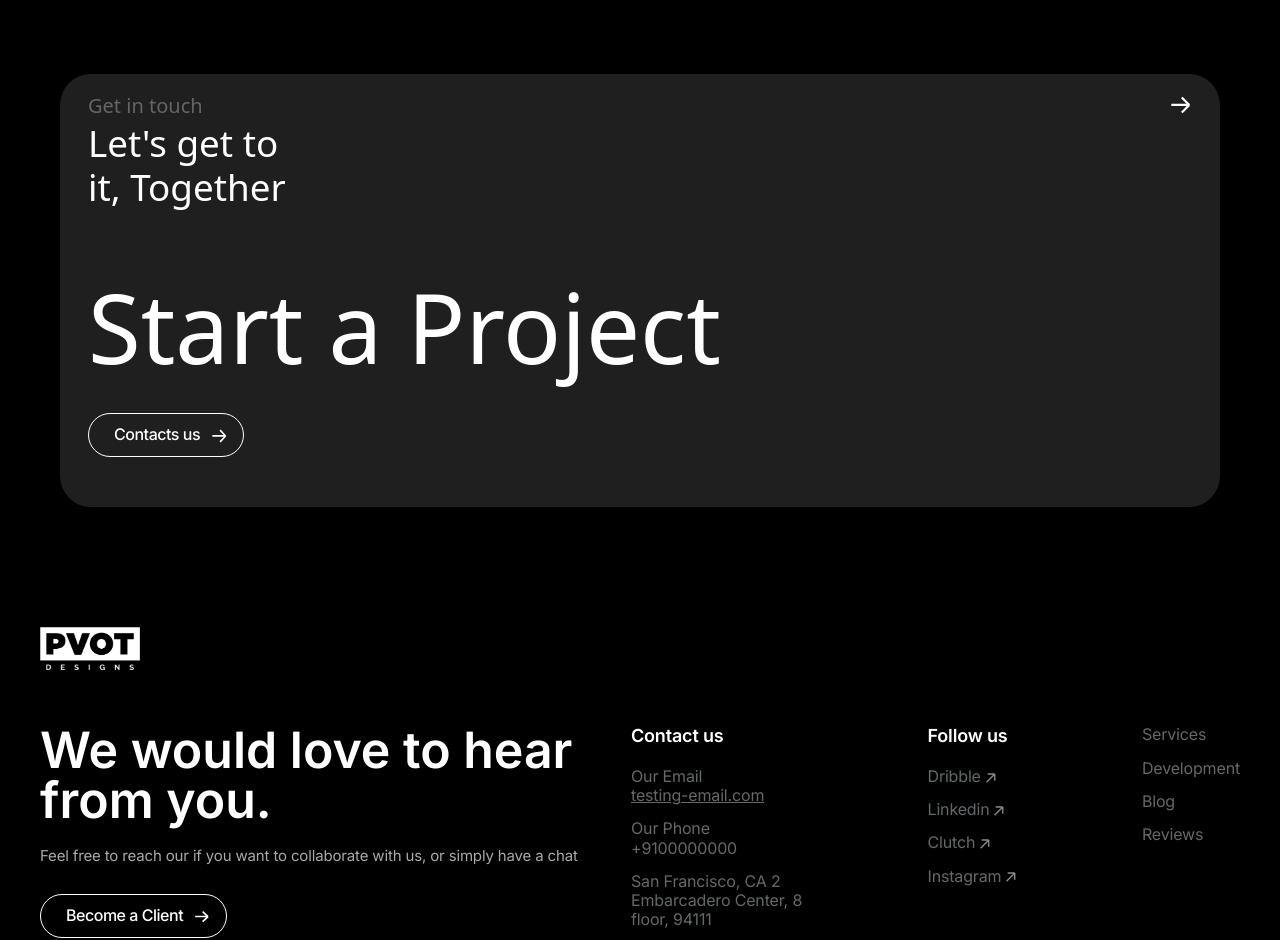
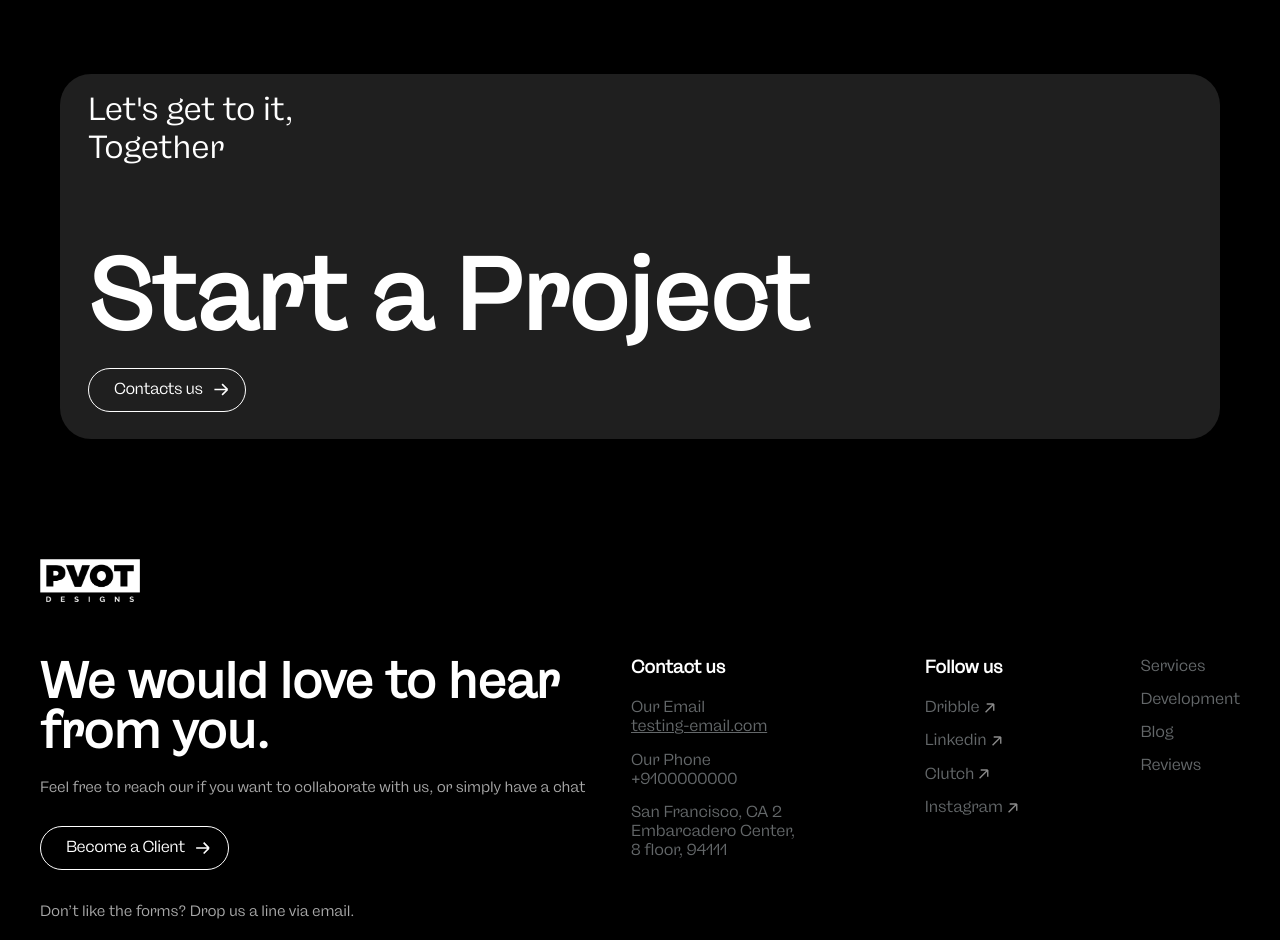
Before and after one commit to humbee-developers/PVOT, a React (Vite) app: page /career in a window 1280 px wide. Shown: the part 2520-3460 px from the top of the page. Built offline with nearby package versions, Linux system fonts and the light colour scheme.

Commit message:
extra work night 11.30 ---u

```diff
--- a/Common/RectangleCard.jsx
+++ b/Common/RectangleCard.jsx
@@ -8,12 +8,7 @@ const rectangleCard = () => {
   return (
     <div className="first">
       <div className="second">
-        <div className="third">
-          <div className="get-in-touch">Get in touch</div>
-          <div className="box_arrow">
-            <img src={btnArrow} alt="btnArrow" />
-          </div>
-        </div>
+
         <h2 className="together">Let's get to it, Together</h2>
         <h1 className="common-card-text">Start a Project</h1>
         <Button className="footer-button rectangleCard_btn ">
--- a/Common/rectanglecard.css
+++ b/Common/rectanglecard.css
@@ -1,18 +1,23 @@
 .rectangleCard_btn {
   background-color: transparent !important;
+  margin-block: 20px 10px;
+  font-family: "FONTSPRING";
 }
 .get-in-touch {
   color: #656565;
   font-size: 20px;
 }
 .together {
-  font-size: 2.3rem;
+  font-size: 2rem;
   max-width: 230px;
+  font-family: "FONTSPRING";
 }
 .common-card-text {
-  margin-block: 60px -30px;
-  margin-bottom: 16px;
-  font-size: 6rem;
+  margin-block: 70px -30px;
+    margin-bottom: -10px;
+    font-family: "FONTSPRING";
+    font-weight: 600;
+    font-size: 100px;
 }
 
 .rectangle-button-text {
--- a/Common/test.css
+++ b/Common/test.css
@@ -10,12 +10,13 @@
   .achievement-textContainer{
       position: relative;
       cursor: pointer;
+      font-family: "FONTSPRING";
   }
 
   .achievement-textContainer .achievement-primary,.achievement-secondary{
-      font-size: 4vw;
-      line-height: 6vw;
-      font-weight: 500;
+      font-size: 3.6vw;
+      line-height: 7vw;
+      font-weight: 700;
       margin: 0px;
       color: rgb(0, 0, 0);
   }
@@ -23,7 +24,8 @@
   .achievement-textContainer .achievement-secondary{
       position: absolute;
       top: 0;
-      font-size: 4vw;
+      font-weight: 700;
+      font-size: 3.6vw;
       color: black;
       opacity: 0;
   }
--- a/src/components/achievements/achievement.css
+++ b/src/components/achievements/achievement.css
@@ -110,6 +110,7 @@
   letter-spacing: -0.01em;
   max-width: 28em;
   margin-left: 8px;
+  font-family: "FONTSPRING";
   color: #878787;
   position: relative;
   font-size: 19px;
@@ -117,8 +118,9 @@
 .title {
   margin-top: 5px;
   margin-left: 8px;
+  font-family: "FONTSPRING";
   font-size: 16px;
-  font: 600 18px/1.2 Inter;
+  font-weight: 600;
   color: #999796;
 }
 .card-container-section1 {
@@ -166,15 +168,17 @@
 .card-heading1 {
   font: 700 52px/1.3 Plus Jakarta Sans;
   color: #000;
+  font-family: "FONTSPRING";
   font-size: 43px;
 }
 .card-comment1 {
   margin-top: 5px;
   font: 400 14px/1.25 Inter;
   color: #6c6c6c;
+  font-family: "FONTSPRING";
   font-weight: 500;
-  max-width: 9em;
-  font-size: 12px;
+  max-width: 11em;
+  font-size: 14px;
 }
 @media screen and (max-width: 768px) {
   .card-outer1 {
@@ -186,6 +190,7 @@
   .swiper-text {
     max-width: 100%;
     margin-top: 1rem;
+    font-family: "FONTSPRING";
   }
   .outer-image-info1 {
     position: absolute;
--- a/src/components/amazing2023/amazing2023.css
+++ b/src/components/amazing2023/amazing2023.css
@@ -29,6 +29,7 @@
   font-size: 230px;
   line-height: 150px;
   margin-bottom: 31px;
+  font-family: "FONTSPRING";
   margin-left: 30px;
 }
 .amazing_year .ball_image{
@@ -66,7 +67,9 @@
   position: absolute;
   right: 11%;
   top: -37%;
+  font-family: "FONTSPRING";
   opacity: 0;
+
 
 
 }
@@ -96,6 +99,7 @@
 }
 .ball_text {
   font-size: 65px;
+  font-family: "FONTSPRING";
   margin: 32px 0 0;
 }
 
--- a/src/components/footer/footer.css
+++ b/src/components/footer/footer.css
@@ -21,6 +21,7 @@ a {
 }
 .footer-heading-text {
   font: 600 60px/1 Inter;
+  font-family: "FONTSPRING";
   color: #ffffff;
   margin-bottom: 22px;
   font-size: 50px;
@@ -28,6 +29,7 @@ a {
 .footer-small-text {
   font: 400 16px/1.2 Inter;
   letter-spacing: -0.01em;
+  font-family: "FONTSPRING";
   color: #a9a9a9;
   font-size: 15px;
 }
@@ -46,6 +48,7 @@ a {
 }
 .footer-button-text.btn_text {
   color: #fff !important;
+  font-family: "FONTSPRING";
 }
 .footer-button:active {
   background-color: black;
@@ -125,7 +128,7 @@ a {
 .footer-email {
   display: block;
   margin-top: 11px;
-  font: 500 16px/1.2 Inter;
+  font-family: "FONTSPRING";
   letter-spacing: -0.02em;
   color: #a9a9a9;
 }
@@ -144,6 +147,7 @@ a {
   font: 500 16px/1.2 Inter;
   letter-spacing: -0.01em;
   color: #64686a;
+  font-family: "FONTSPRING";
   display: flex;
   justify-content: space-between;
 }
@@ -154,17 +158,20 @@ a {
 .footer-left-nav-heading {
   font: 600 18px/1.2 Inter;
   color: #ffffff;
+  font-family: "FONTSPRING";
   letter-spacing: -0.01em;
   margin-bottom: 20px;
 }
 .footer-left-items-list {
   font: 400 16px/1.2 Inter;
   color: #64686a;
+  font-family: "FONTSPRING";
   margin-top: 14px;
 }
 .footer-end-text {
   font: 500 14px/1.2 Inter;
   color: #ffffff;
+  font-family: "FONTSPRING";
   letter-spacing: -0.02em;
 }
 .footer-end-span {
@@ -182,6 +189,7 @@ a {
   border-bottom: 1px solid #ffffff;
   font-weight: 500;
   color: #ffffff;
+  font-family: "FONTSPRING";
 }
 
 @media screen and (max-width: 565px) {
--- a/src/components/roler/Rooler.jsx
+++ b/src/components/roler/Rooler.jsx
@@ -43,7 +43,7 @@ const TextRevealEffect  = () => {
     t3.to(".t1", {
       duration: 0.5,
       delay: 0,
-      x: 1000,
+      x: 1300,
       ease: "none",
       opacity: 0,
     });
@@ -63,7 +63,7 @@ const TextRevealEffect  = () => {
     t3.to(".t2", {
       duration: 0.5,
       delay: 0,
-      x: -1000,
+      x: -1400,
       ease: "none",
       opacity: 0,
     });
--- a/src/components/roller/Roller.jsx
+++ b/src/components/roller/Roller.jsx
@@ -43,7 +43,7 @@ const TextRevealEffect  = () => {
     t3.to(".t1z", {
       duration: 1,
       delay: 0,
-      x: 1250,
+      x: 1350,
       ease: "none",
       opacity: 0,
     });
@@ -63,7 +63,7 @@ const TextRevealEffect  = () => {
     t3.to(".t2z", {
       duration: 1,
       delay: 0,
-      x: -1250,
+      x: -1350,
       ease: "none",
       opacity: 0,
     });
--- a/src/components/roller/roller.css
+++ b/src/components/roller/roller.css
@@ -21,7 +21,7 @@
   font-family: "FONTSPRING";
   opacity: 1;
   position: absolute;
-      margin-bottom: 31px;
+  top: -13rem;
   right: 0rem;
   margin-left: 30px;
 }
@@ -32,7 +32,7 @@
   opacity: 1;
   position: absolute;
   left: 92rem;
-      top: 9rem;
+  top: 3rem;
   font-family: "FONTSPRING";
   margin-left: 30px;
 }
@@ -54,8 +54,6 @@
     right: 0rem;
   }
 }
-
-
 
 .bgTransition {
   min-height: 800px;
--- a/src/pages/Desktop7/MediaPage.jsx
+++ b/src/pages/Desktop7/MediaPage.jsx
@@ -4,7 +4,7 @@ import HeroHeading from "../Desktop6/HeroHeading/HeroHeading";
 const MediaPage = () => {
   return (
     <div className="media" style={{ backgroundColor: "#000" }}>
-      <HeroHeading bigHeading={"Media"}  hoverText={"Our Servicessss-"} />
+      <HeroHeading bigHeading={"Blogs"}  hoverText={"Our Servicessss-"} />
       <BlogCard />
     </div>
   );
--- a/src/pages/Home.jsx
+++ b/src/pages/Home.jsx
@@ -31,7 +31,6 @@ const Home = () => {
       <Text
         text={
           "Whether it’s brand or website WE LOVE DETAILS Focused on Details and empowering brands to grow."
-
         }
       />
       {/* <TextRevealEffect /> */}
```
Lines whose indentation alone changed are shown as unchanged.
